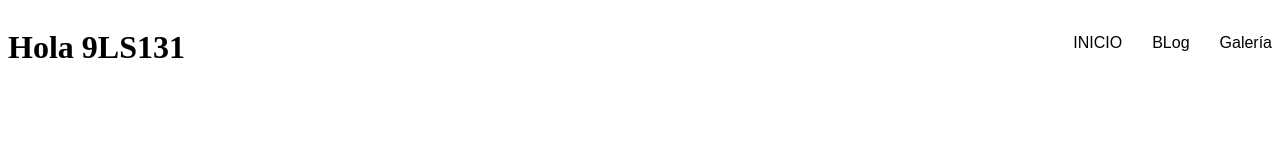
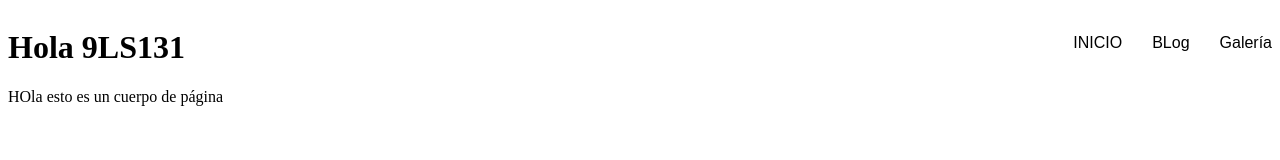
Before and after one commit to Umprofeti/9LS131, a plain HTML site: page index.html in a window 1280 px wide. Drawn offline with Linux system fonts and the light colour scheme.

Commit message:
Add: cuerpo de página

```diff
--- a/index.html
+++ b/index.html
@@ -16,6 +16,9 @@
             </ul>
         </nav>
     </header>
+    <main>
+        HOla esto es un cuerpo de página
+    </main>
 <style>
     header.encabezado{
         display: flex;
```
